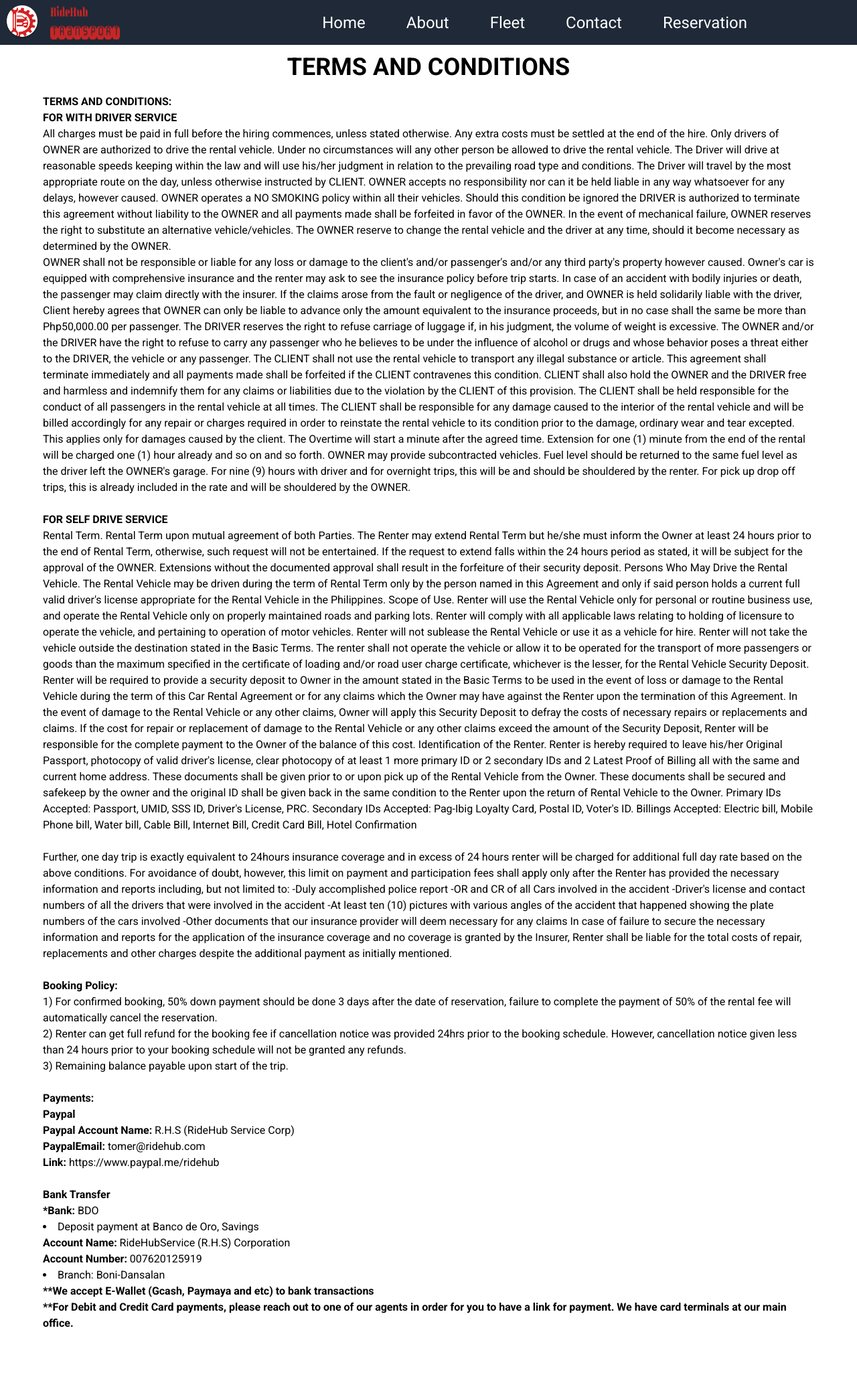
After one commit to vinsrendon/Ridehub_, a PHP site: page /public/views/terms.php in a window 1280 px wide. The commit adds this page. Shown: the whole page at 67% size. Run offline with PHP 8.4, Linux system fonts and the light colour scheme; some libraries are stand-ins or nearby versions; some web fonts are replaced.

Commit message:
Add files via upload

```diff
--- /dev/null
+++ b/public/views/terms.php
@@ -0,0 +1,84 @@
+<!DOCTYPE html>
+<html lang="en">
+<head>
+    <?php require 'userHead.php'?>
+</head>
+<body>
+    <?php require 'userNav.php'?>
+
+    <div class="my-20 px-16">
+        <h1 class="text-center font-bold text-4xl mb-5">TERMS AND CONDITIONS</h1>
+        <p>
+            <b>TERMS AND CONDITIONS:</b> <br>
+            <b>FOR WITH DRIVER SERVICE</b> <br>
+            All charges must be paid in full before the hiring commences, unless stated otherwise. Any extra costs must be settled at the end of the hire. Only drivers of OWNER are authorized to drive the rental vehicle. Under no circumstances will any other person be allowed to drive the
+            rental vehicle. The Driver will drive at reasonable speeds keeping within the law and will use his/her judgment in relation to the prevailing road type and conditions. The Driver will travel by the most appropriate route on the day, unless otherwise instructed by CLIENT. OWNER
+            accepts no responsibility nor can it be held liable in any way whatsoever for any delays, however caused. OWNER operates a NO SMOKING policy within all their vehicles. Should this condition be ignored the DRIVER is authorized to terminate this agreement without liability to
+            the OWNER and all payments made shall be forfeited in favor of the OWNER. In the event of mechanical failure, OWNER reserves the right to substitute an alternative vehicle/vehicles. The OWNER reserve to change the rental vehicle and the driver at any time, should it become
+            necessary as determined by the OWNER. <br>
+            OWNER shall not be responsible or liable for any loss or damage to the client's and/or passenger's and/or any third party's property however caused. Owner's car is equipped with comprehensive insurance and the renter may ask to see the insurance policy before trip starts. In case
+            of an accident with bodily injuries or death, the passenger may claim directly with the insurer. If the claims arose from the fault or negligence of the driver, and OWNER is held solidarily liable with the driver, Client hereby agrees that OWNER can only be liable to advance only the
+            amount equivalent to the insurance proceeds, but in no case shall the same be more than Php50,000.00 per passenger. The DRIVER reserves the right to refuse carriage of luggage if, in his judgment, the volume of weight is excessive. The OWNER and/or the DRIVER have the right
+            to refuse to carry any passenger who he believes to be under the influence of alcohol or drugs and whose behavior poses a threat either to the DRIVER, the vehicle or any passenger. The CLIENT shall not use the rental vehicle to transport any illegal substance or article. This agreement
+            shall terminate immediately and all payments made shall be forfeited if the CLIENT contravenes this condition. CLIENT shall also hold the OWNER and the DRIVER free and harmless and indemnify them for any claims or liabilities due to the violation by the CLIENT of this provision.
+            The CLIENT shall be held responsible for the conduct of all passengers in the rental vehicle at all times. The CLIENT shall be responsible for any damage caused to the interior of the rental vehicle and will be billed accordingly for any repair or charges required in order to reinstate the
+            rental vehicle to its condition prior to the damage, ordinary wear and tear excepted. This applies only for damages caused by the client. The Overtime will start a minute after the agreed time. Extension for one (1) minute from the end of the rental will be charged one (1) hour already
+            and so on and so forth. OWNER may provide subcontracted vehicles. Fuel level should be returned to the same fuel level as the driver left the OWNER's garage. For nine (9) hours with driver and for overnight trips, this will be and should be shouldered by the renter. For pick up drop
+            off trips, this is already included in the rate and will be shouldered by the OWNER. <br><br>
+
+            <b>FOR SELF DRIVE SERVICE</b> <br>
+            Rental Term. Rental Term upon mutual agreement of both Parties. The Renter may extend Rental Term but he/she must inform the Owner at least 24 hours prior to the end of Rental Term, otherwise, such request will not be entertained. If the request to extend falls within the 24 hours period
+            as stated, it will be subject for the approval of the OWNER. Extensions without the documented approval shall result in the forfeiture of their security deposit. Persons Who May Drive the Rental Vehicle. The Rental Vehicle may be driven during the term of Rental Term only by the
+            person named in this Agreement and only if said person holds a current full valid driver's license appropriate for the Rental Vehicle in the Philippines. Scope of Use. Renter will use the Rental Vehicle only for personal or routine business use, and operate the Rental Vehicle only on
+            properly maintained roads and parking lots. Renter will comply with all applicable laws relating to holding of licensure to operate the vehicle, and pertaining to operation of motor vehicles. Renter will not sublease the Rental Vehicle or use it as a vehicle for hire. Renter will not take
+            the vehicle outside the destination stated in the Basic Terms. The renter shall not operate the vehicle or allow it to be operated for the transport of more passengers or goods than the maximum specified in the certificate of loading and/or road user charge certificate, whichever is
+            the lesser, for the Rental Vehicle Security Deposit. Renter will be required to provide a security deposit to Owner in the amount stated in the Basic Terms to be used in the event of loss or damage to the Rental Vehicle during the term of this Car Rental Agreement or for any claims
+            which the Owner may have against the Renter upon the termination of this Agreement. In the event of damage to the Rental Vehicle or any other claims, Owner will apply this Security Deposit to defray the costs of necessary repairs or replacements and claims. If the cost for repair
+            or replacement of damage to the Rental Vehicle or any other claims exceed the amount of the Security Deposit, Renter will be responsible for the complete payment to the Owner of the balance of this cost. Identification of the Renter. Renter is hereby required to leave his/her
+            Original Passport, photocopy of valid driver's license, clear photocopy of at least 1 more primary ID or 2 secondary IDs and 2 Latest Proof of Billing all with the same and current home address. These documents shall be given prior to or upon pick up of the Rental Vehicle from the
+            Owner. These documents shall be secured and safekeep by the owner and the original ID shall be given back in the same condition to the Renter upon the return of Rental Vehicle to the Owner. Primary IDs Accepted: Passport, UMID, SSS ID, Driver's License, PRC. Secondary IDs
+            Accepted: Pag-Ibig Loyalty Card, Postal ID, Voter's ID. Billings Accepted: Electric bill, Mobile Phone bill, Water bill, Cable Bill, Internet Bill, Credit Card Bill, Hotel Confirmation <br> <br>
+
+            Further, one day trip is exactly equivalent to 24hours insurance coverage and in excess of 24 hours renter will be charged for additional full day rate based on the above conditions. For avoidance of doubt, however, this limit on payment and participation fees shall apply only after
+            the Renter has provided the necessary information and reports including, but not limited to:
+            -Duly accomplished police report
+            -OR and CR of all Cars involved in the accident
+            -Driver's license and contact numbers of all the drivers that were involved in the accident
+            -At least ten (10) pictures with various angles of the accident that happened showing the plate numbers of the cars involved
+            -Other documents that our insurance provider will deem necessary for any claims
+            In case of failure to secure the necessary information and reports for the application of the insurance coverage and no coverage is granted by the Insurer, Renter shall be liable for the total costs of repair, replacements and other charges despite the additional payment as initially
+            mentioned. <br><br>
+
+            <b>Booking Policy:</b> <br>
+            1) For confirmed booking, 50% down payment should be done 3 days after the date of reservation, failure to complete the payment of 50% of the rental fee will automatically cancel the reservation. <br>
+            2) Renter can get full refund for the booking fee if cancellation notice was provided 24hrs prior to the booking schedule. However, cancellation notice given less than 24 hours prior to your booking schedule will not be granted any refunds. <br>
+            3) Remaining balance payable upon start of the trip. <br><br>
+            <b>Payments:</b> <br>
+            <b>Paypal</b> <br>
+            <b>Paypal Account Name:</b> R.H.S (RideHub Service Corp) <br>
+            <b>PaypalEmail:</b> tomer@ridehub.com <br>
+            <b>Link:</b> https://www.paypal.me/ridehub <br><br>
+            <b>Bank Transfer</b> <br>
+            <b>*Bank:</b> BDO <br>
+            <ul class="list-disc list-inside">
+                <li>Deposit payment at Banco de Oro, Savings</li>
+            </ul>
+            <b>Account Name:</b> RideHubService (R.H.S) Corporation <br>
+            <b>Account Number:</b> 007620125919 <br>
+            <ul class="list-disc list-inside">
+                <li>Branch: Boni-Dansalan</li>
+            </ul>
+            <b>**We accept E-Wallet (Gcash, Paymaya and etc) to bank transactions</b> <br>
+            <b>**For Debit and Credit Card payments, please reach out to one of our agents in order for you to have a link for payment. We have card terminals at our main office.</b> <br>
+        </p>
+</body>
+<script>
+    const dropdownButton = document.getElementById('dropdownButton');
+    const dropdownMenu = document.getElementById('dropdownMenu');
+
+    dropdownButton.addEventListener('click', () => {
+      dropdownMenu.classList.toggle('hidden');
+    });
+</script>
+<script src="./public/lib/js/script.js"></script>
+</html>
--- /dev/null
+++ b/public/views/userHead.php
@@ -0,0 +1,8 @@
+<link rel="stylesheet" href="/lib/css/styles.css">
+<script src="https://cdn.tailwindcss.com"></script>
+
+<meta charset="UTF-8">
+<meta name="viewport" content="width=device-width, initial-scale=1.0">
+
+<link rel="icon" href="./public/lib/images/logo.png">
+<title>Ridehub</title>
--- a/public/views/userNav.php
+++ b/public/views/userNav.php
@@ -1,14 +1,20 @@
-<nav class="bg-gray-800 p-2 w-full fixed z-50 text-xl" id="font-abhaya">
+<nav class="fixed top-0 bg-gray-800 p-2 w-full z-50 text-xl" >
         <div class="hidden lg:flex flex justify-between items-center">
             <div class="flex space-x-4">
                 <img src="./public/lib/images/logo.png" width="50px" height="50px">
                 <img src="./public/lib/images/RideHubTransport.png" >
             </div>
             <div class="mr-32">
-                <a href="" class="text-white text-2xl hover:bg-gray-700 px-7 py-2 rounded">Home</a>
-                <a href="" class="text-white text-2xl hover:bg-gray-700 px-7 py-2 rounded">About</a>
+                <a href="/" class="text-white text-2xl hover:bg-gray-700 px-7 py-2 rounded">Home</a>
+                <button id="dropdownButton" class="text-white text-2xl hover:bg-gray-700 px-7 py-2 rounded">About</button>
+                    <div id="dropdownMenu" class="hidden absolute ml-32 mt-2 w-48 bg-white border border-gray-200 rounded shadow-lg z-10">
+                        <a href="/about" class="block px-4 py-2 text-gray-700 hover:bg-gray-100">About us</a>
+                        <a href="/blogs" class="block px-4 py-2 text-gray-700 hover:bg-gray-100">Blogs</a>
+                        <a href="/policy" class="block px-4 py-2 text-gray-700 hover:bg-gray-100">Privacy policy</a>
+                        <a href="/terms" class="block px-4 py-2 text-gray-700 hover:bg-gray-100">Terms</a>
+                    </div>
                 <a href="" class="text-white text-2xl hover:bg-gray-700 px-7 py-2 rounded">Fleet</a>
-                <a href="" class="text-white text-2xl hover:bg-gray-700 px-7 py-2 rounded">Contact</a>
+                <a href="/contact" class="text-white text-2xl hover:bg-gray-700 px-7 py-2 rounded">Contact</a>
                 <a href="" class="text-white text-2xl hover:bg-gray-700 px-7 py-2 rounded">Reservation</a>
             </div>
         </div>
@@ -18,10 +24,13 @@
             </svg>
         </button>
         <div id="mobileMenu" class="hidden lg:hidden">
-            <a href="" class="block text-white text-lg hover:bg-gray-700 px-3 py-2 rounded">Home</a>
-            <a href="" class="block text-white text-lg hover:bg-gray-700 px-3 py-2 rounded">About</a>
+            <a href="/" class="block text-white text-lg hover:bg-gray-700 px-3 py-2 rounded">Home</a>
+            <a href="/about" class="block px-3 py-2 text-white hover:bg-gray-100">About us</a>
+            <a href="/blogs" class="block px-3 py-2 text-white hover:bg-gray-100">Blogs</a>
+            <a href="/policy" class="block px-3 py-2 text-white hover:bg-gray-100">Privacy policy</a>
+            <a href="/terms" class="block px-3 py-2 text-white hover:bg-gray-100">Terms</a>
             <a href="" class="block text-white text-lg hover:bg-gray-700 px-3 py-2 rounded">Fleet</a>
-            <a href="" class="block text-white text-lg hover:bg-gray-700 px-3 py-2 rounded">Contact</a>
+            <a href="/contact" class="block text-white text-lg hover:bg-gray-700 px-3 py-2 rounded">Contact</a>
             <a href="" class="block text-white text-lg hover:bg-gray-700 px-3 py-2 rounded">Reservation</a>
         </div>
     </nav>
```
Also changed, not shown: index.php (+11 -3 lines), public/views/aboutUs.php (added, +38 -0 lines), public/views/blogs.php (added, +18 -0 lines), public/views/contact.php (added, +86 -0 lines), public/views/landing.php (+20 -19 lines), public/views/privacyPolicy.php (added, +83 -0 lines), public/views/register.php (added, +57 -0 lines), public/lib/images/a1.png (added), public/lib/images/a2.png (added), public/lib/images/car.png, public/lib/images/map-by-Road-Ahead-on-Unsplash.jpg (added), public/lib/images/toyota-cars.jpg (added), public/lib/images/vehicleOptions.webp (added), public/lib/js/script.js (line endings or trailing spaces).
